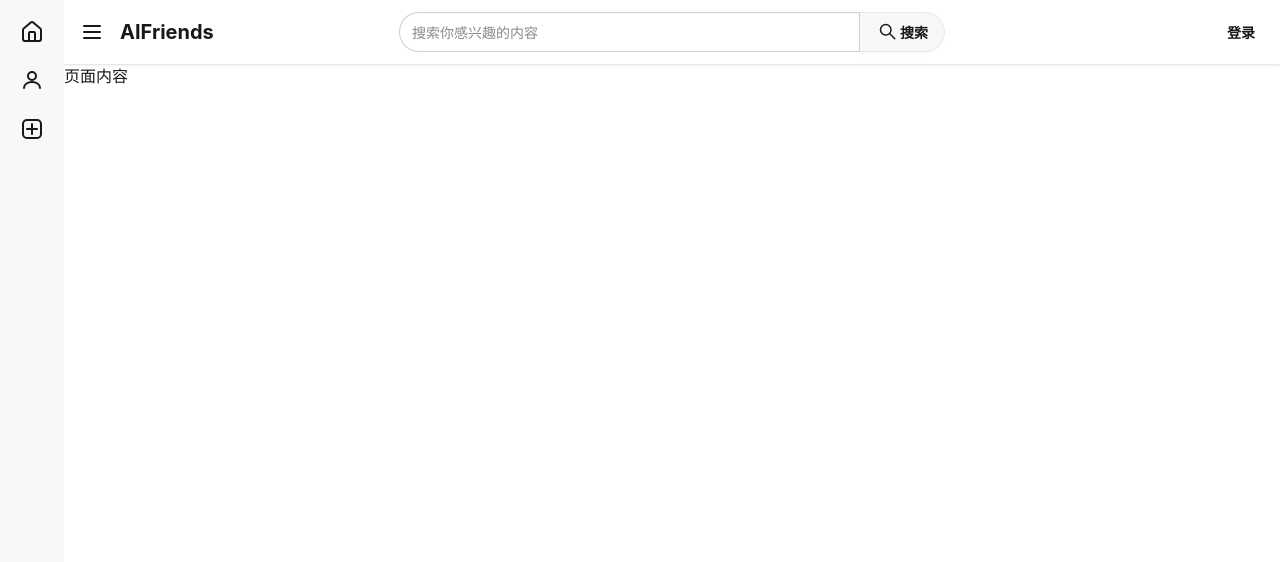
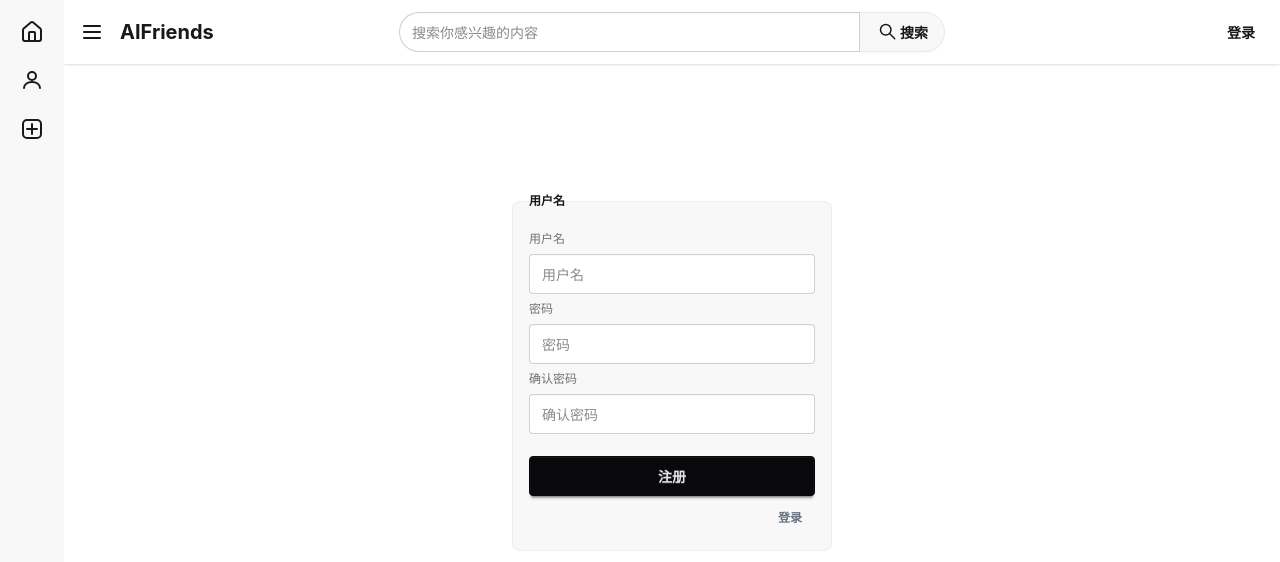
Before and after one commit to ljc-zds/AIFriends, a Vue app in the folder frontend/: page /user/account/register in a window 1280 px wide. Shown: the top 562 px of the page. Built offline with nearby package versions, Linux system fonts and the light colour scheme; the HTML template or start-up script is replaced by a standard one.

Commit message:
实现登录，注册页面

```diff
--- a/frontend/src/App.vue
+++ b/frontend/src/App.vue
@@ -4,9 +4,9 @@ import NavBar from "@/components/navbar/NavBar.vue";
 </script>
 
 <template>
-<nav-bar>
-  页面内容
-</nav-bar>
+  <nav-bar>
+    <RouterView/>
+  </nav-bar>
 </template>
 
 <style scoped>
--- a/frontend/src/components/navbar/NavBar.vue
+++ b/frontend/src/components/navbar/NavBar.vue
@@ -28,7 +28,7 @@ import SearchIcon from "@/components/navbar/icons/SearchIcon.vue";
         </div>
       </div>
       <div class="navbar-end">
-        <button class="btn btn-ghost">登录</button>
+        <RouterLink :to="{name: 'user-account-login-index'}" active-class="btn-active" class="btn btn-ghost">登录</RouterLink>
       </div>
     </nav>
     <slot></slot>
@@ -39,22 +39,22 @@ import SearchIcon from "@/components/navbar/icons/SearchIcon.vue";
     <div class="flex min-h-full flex-col items-start bg-base-200 is-drawer-close:w-16 is-drawer-open:w-54">
       <ul class="menu w-full grow">
         <li>
-          <button class="is-drawer-close:tooltip is-drawer-close:tooltip-right py-3" data-tip="首页">
+          <RouterLink :to="{name: 'homepage-index'}" active-class="menu-focus" class="is-drawer-close:tooltip is-drawer-close:tooltip-right py-3" data-tip="首页">
             <homepage-icon/>
             <span class="is-drawer-close:hidden text-base ml-2 whitespace-nowrap">首页</span>
-          </button>
+          </RouterLink>
         </li>
         <li>
-          <button class="is-drawer-close:tooltip is-drawer-close:tooltip-right py-3" data-tip="好友">
+          <RouterLink :to="{name: 'friend-index'}" active-class="menu-focus" class="is-drawer-close:tooltip is-drawer-close:tooltip-right py-3" data-tip="好友">
             <friend-icon/>
             <span class="is-drawer-close:hidden text-base ml-2 whitespace-nowrap">好友</span>
-          </button>
+          </RouterLink>
         </li>
         <li>
-          <button class="is-drawer-close:tooltip is-drawer-close:tooltip-right py-3" data-tip="创作">
+          <RouterLink :to="{name: 'create-index'}" active-class="menu-focus" class="is-drawer-close:tooltip is-drawer-close:tooltip-right py-3" data-tip="创作">
             <create-icon/>
             <span class="is-drawer-close:hidden text-base ml-2 whitespace-nowrap">创作</span>
-          </button>
+          </RouterLink>
         </li>
       </ul>
     </div>
--- a/frontend/src/router/index.ts
+++ b/frontend/src/router/index.ts
@@ -1,9 +1,61 @@
 import { createRouter, createWebHistory } from 'vue-router'
+import HomepageIndex from "@/views/homepage/HomepageIndex.vue";
+import FriendIndex from "@/views/friend/FriendIndex.vue";
+import CreateIndex from "@/views/create/CreateIndex.vue";
+import NotFoundIndex from "@/views/error/NotFoundIndex.vue";
+import LoginIndex from "@/views/user/account/LoginIndex.vue";
+import RegisterIndex from "@/views/user/account/RegisterIndex.vue";
+import SpaceIndex from "@/views/user/space/SpaceIndex.vue";
+import ProfileIndex from "@/views/user/profile/ProfileIndex.vue";
 
 const router = createRouter({
   history: createWebHistory(import.meta.env.BASE_URL),
   routes: [
-
+    {
+      path: '/',
+      component: HomepageIndex,
+      name: 'homepage-index',
+    },
+    {
+      path: '/friend/',
+      component: FriendIndex,
+      name: 'friend-index',
+    },
+    {
+      path: '/create/',
+      component: CreateIndex,
+      name: 'create-index',
+    },
+    {
+      path: '/404/',
+      component: NotFoundIndex,
+      name: '404',
+    },
+    {
+      path: '/user/account/login',
+      component: LoginIndex,
+      name: 'user-account-login-index',
+    },
+    {
+      path: '/user/account/register',
+      component: RegisterIndex,
+      name: 'user-account-register-index',
+    },
+    {
+      path: '/user/profile/',
+      component: ProfileIndex,
+      name: 'user-profile-index',
+    },
+    {
+      path: '/user/space/:user_id',
+      component: SpaceIndex,
+      name: 'user-space-index',
+    },
+    {
+      path: '/:pathMatch(.*)*',
+      component: NotFoundIndex,
+      name: 'not-found',
+    }
   ],
 })
 
--- /dev/null
+++ b/frontend/src/views/create/CreateIndex.vue
@@ -0,0 +1,11 @@
+<script setup lang="ts">
+
+</script>
+
+<template>
+创作
+</template>
+
+<style scoped>
+
+</style>
--- /dev/null
+++ b/frontend/src/views/error/NotFoundIndex.vue
@@ -0,0 +1,11 @@
+<script setup lang="ts">
+
+</script>
+
+<template>
+404
+</template>
+
+<style scoped>
+
+</style>
--- /dev/null
+++ b/frontend/src/views/friend/FriendIndex.vue
@@ -0,0 +1,11 @@
+<script setup lang="ts">
+
+</script>
+
+<template>
+好友
+</template>
+
+<style scoped>
+
+</style>
--- /dev/null
+++ b/frontend/src/views/homepage/HomepageIndex.vue
@@ -0,0 +1,11 @@
+<script setup lang="ts">
+
+</script>
+
+<template>
+首页
+</template>
+
+<style scoped>
+
+</style>
--- /dev/null
+++ b/frontend/src/views/user/account/LoginIndex.vue
@@ -0,0 +1,28 @@
+<script setup lang="ts">
+
+</script>
+
+<template>
+  <div class="flex justify-center mt-30">
+    <fieldset class="fieldset bg-base-200 border-base-300 rounded-box w-xs border p-4">
+      <legend class="fieldset-legend">用户名</legend>
+
+      <label class="label">用户名</label>
+      <input type="text" class="input" placeholder="用户名" />
+
+      <label class="label">密码</label>
+      <input type="password" class="input" placeholder="密码" />
+
+      <button class="btn btn-neutral mt-4">登录</button>
+      <div class="flex justify-end">
+        <RouterLink :to="{name: 'user-account-register-index'}" class="btn btn-sm btn-ghost text-gray-500">
+          注册
+        </RouterLink>
+      </div>
+    </fieldset>
+  </div>
+</template>
+
+<style scoped>
+
+</style>
--- /dev/null
+++ b/frontend/src/views/user/account/RegisterIndex.vue
@@ -0,0 +1,30 @@
+<script setup lang="ts">
+
+</script>
+
+<template>
+  <div class="flex justify-center mt-30">
+    <fieldset class="fieldset bg-base-200 border-base-300 rounded-box w-xs border p-4">
+      <legend class="fieldset-legend">用户名</legend>
+
+      <label class="label">用户名</label>
+      <input type="text" class="input" placeholder="用户名" />
+
+      <label class="label">密码</label>
+      <input type="password" class="input" placeholder="密码" />
+
+      <label class="label">确认密码</label>
+      <input type="password" class="input" placeholder="确认密码" />
+      <button class="btn btn-neutral mt-4">注册</button>
+      <div class="flex justify-end">
+        <RouterLink :to="{name: 'user-account-login-index'}" class="btn btn-sm btn-ghost text-gray-500">
+          登录
+        </RouterLink>
+      </div>
+    </fieldset>
+  </div>
+</template>
+
+<style scoped>
+
+</style>
--- /dev/null
+++ b/frontend/src/views/user/profile/ProfileIndex.vue
@@ -0,0 +1,11 @@
+<script setup lang="ts">
+
+</script>
+
+<template>
+编辑资料
+</template>
+
+<style scoped>
+
+</style>
--- /dev/null
+++ b/frontend/src/views/user/space/SpaceIndex.vue
@@ -0,0 +1,15 @@
+<script setup lang="ts">
+
+import {useRoute, useRouter} from "vue-router";
+
+const route = useRoute()
+
+</script>
+
+<template>
+  个人空间:{{ route.params.user_id }}
+</template>
+
+<style scoped>
+
+</style>
```
Also changed, not shown: 1 other file (tests, documents, lock files or other folders).
